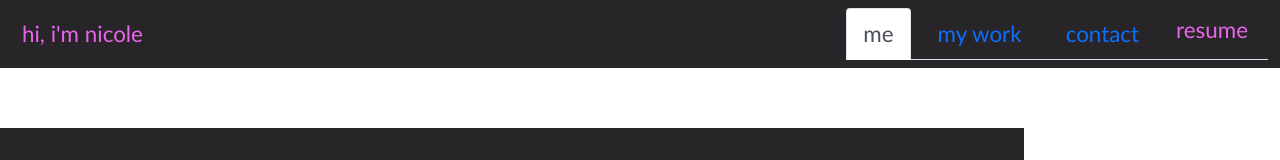
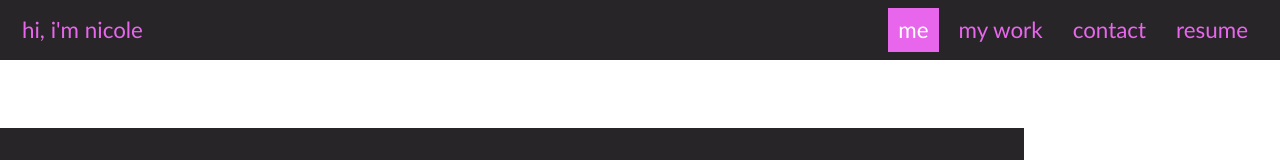
Before and after one commit to nicoletr/nicolet-react-portfolio, a React (Create React App) app: page / in a window 1280 px wide. Shown: the top 160 px of the page. Built offline with nearby package versions, Linux system fonts and the light colour scheme; grey boxes are pictures that could not be loaded; the HTML template or start-up script is replaced by a standard one.

Commit message:
Updated navtabs styling

```diff
--- a/src/components/NavTabs.js
+++ b/src/components/NavTabs.js
@@ -1,6 +1,5 @@
 import React from "react";
 import "../styles/App.css";
-import "../assets/Nicole-Trpevski-WD-Resume.pdf";
 
 const resume =
   "https://drive.google.com/file/d/1wpo6hknFxXFAW80C8WbyidjZjbvd7UEv/view?usp=sharing";
@@ -9,16 +8,20 @@ function NavTabs({ currentPage, handlePageChange }) {
   return (
     <nav className="navbar navbar-expand-lg navbar-dark fixed-top">
       <div className="container-fluid">
-        <a href="#home" className="navbar-header">
+        <a
+          href="#home"
+          onClick={() => handlePageChange("Home")}
+          className="navbar-header"
+        >
           hi, i'm nicole
         </a>
-        <ul className="nav nav-tabs">
+        <ul className="nav">
           <li className="nav-item">
             <a
               href="#home"
               onClick={() => handlePageChange("Home")}
               className={
-                currentPage === "Home" ? "nav-link active" : "nav-link"
+                currentPage === "Home" ? "nav-item active" : "nav-item"
               }
             >
               me
@@ -29,7 +32,7 @@ function NavTabs({ currentPage, handlePageChange }) {
               href="#work"
               onClick={() => handlePageChange("Work")}
               className={
-                currentPage === "Work" ? "nav-link active" : "nav-link"
+                currentPage === "Work" ? "nav-item active" : "nav-item"
               }
             >
               my work
@@ -40,7 +43,7 @@ function NavTabs({ currentPage, handlePageChange }) {
               href="#contact"
               onClick={() => handlePageChange("Contact")}
               className={
-                currentPage === "Contact" ? "nav-link active" : "nav-link"
+                currentPage === "Contact" ? "nav-item active" : "nav-item"
               }
             >
               contact
--- a/src/styles/App.css
+++ b/src/styles/App.css
@@ -49,6 +49,11 @@ nav a {
 nav a:hover {
   background-size: 100% 100%;
   color: var(--light);
+}
+
+.active {
+  background-color: var(--secondary);
+  color: var(--white);
 }
 
 img {
```
